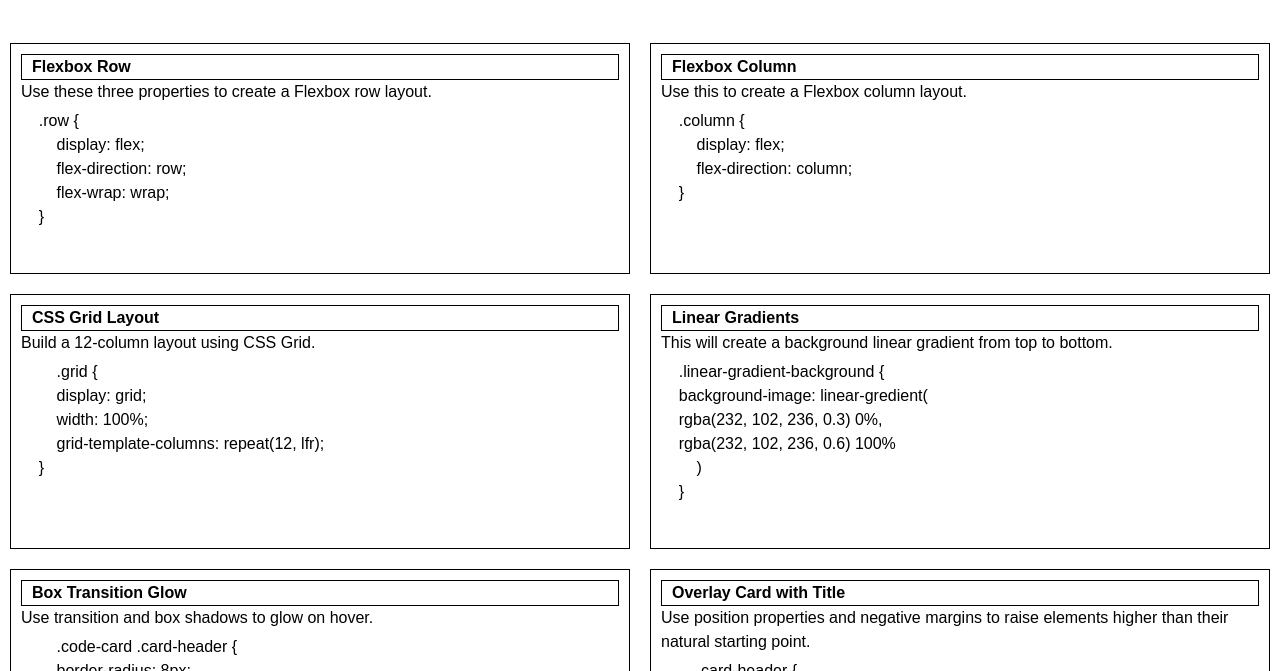
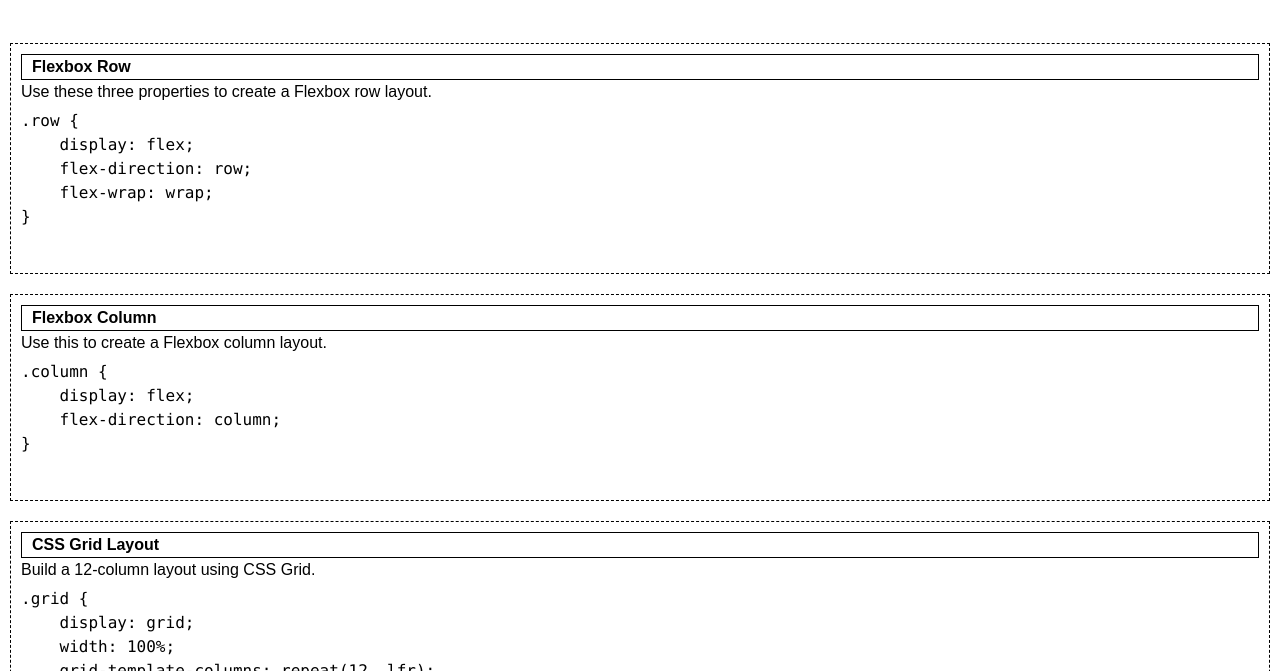
Before and after one commit to MarkCirineo/CSS-Snippet-Cheat-Sheet, a plain HTML site: page index.html in a window 1280 px wide. Shown: the part 129-800 px from the top of the page. Drawn offline with Linux system fonts and the light colour scheme.

Commit message:
updated format of each <pre> tag

```diff
--- a/assets/css/style.css
+++ b/assets/css/style.css
@@ -25,13 +25,9 @@ main {
 }
 
 .code-card {
-    flex: 1 1 0;
+    flex: 1 1 100%;
     padding: 10px;
-    /* text-align: center; */
-    border-style: solid;
-    border-width: 1px;
-    /* display: flex;
-    flex-wrap: wrap; */
+    border: 1px dashed black;
     margin: 10px;
     min-width: 450px;
 }
@@ -45,4 +41,8 @@ pre {
     padding-top: 5px;
     margin-bottom: 10px;
     height: 80%;
+    font-family: Consolas, 'Andale Mono WT', 'Andale Mono', 'Lucida Console',
+    'Lucida Sans Typewriter', 'DejaVu Sans Mono', 'Bitstream Vera Sans Mono',
+    'Liberation Mono', 'Nimbus Mono L', Monaco, 'Courier New', Courier,
+    monospace;
 }
```
Also changed, not shown: index.html (+4 -4 lines).
